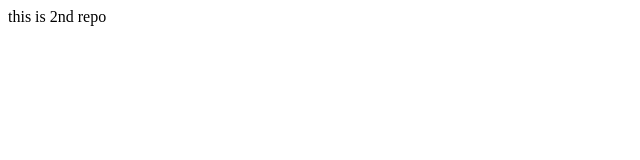
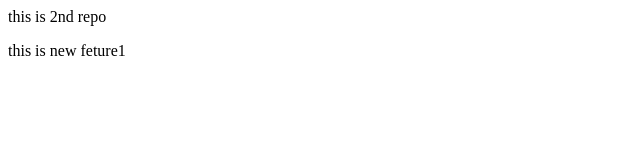
Before and after one commit to saurabhpandey4711/Localrepo, a plain HTML site: page index.html in a window 1280 px wide. Shown: the whole page, without its empty margins (0-640 px from the left). Drawn offline with Linux system fonts and the light colour scheme.

Commit message:
add new feature 1

```diff
--- a/index.html
+++ b/index.html
@@ -1 +1,2 @@
 <p> this is 2nd repo </p>
+<p>this is new feture1 </p>
```
